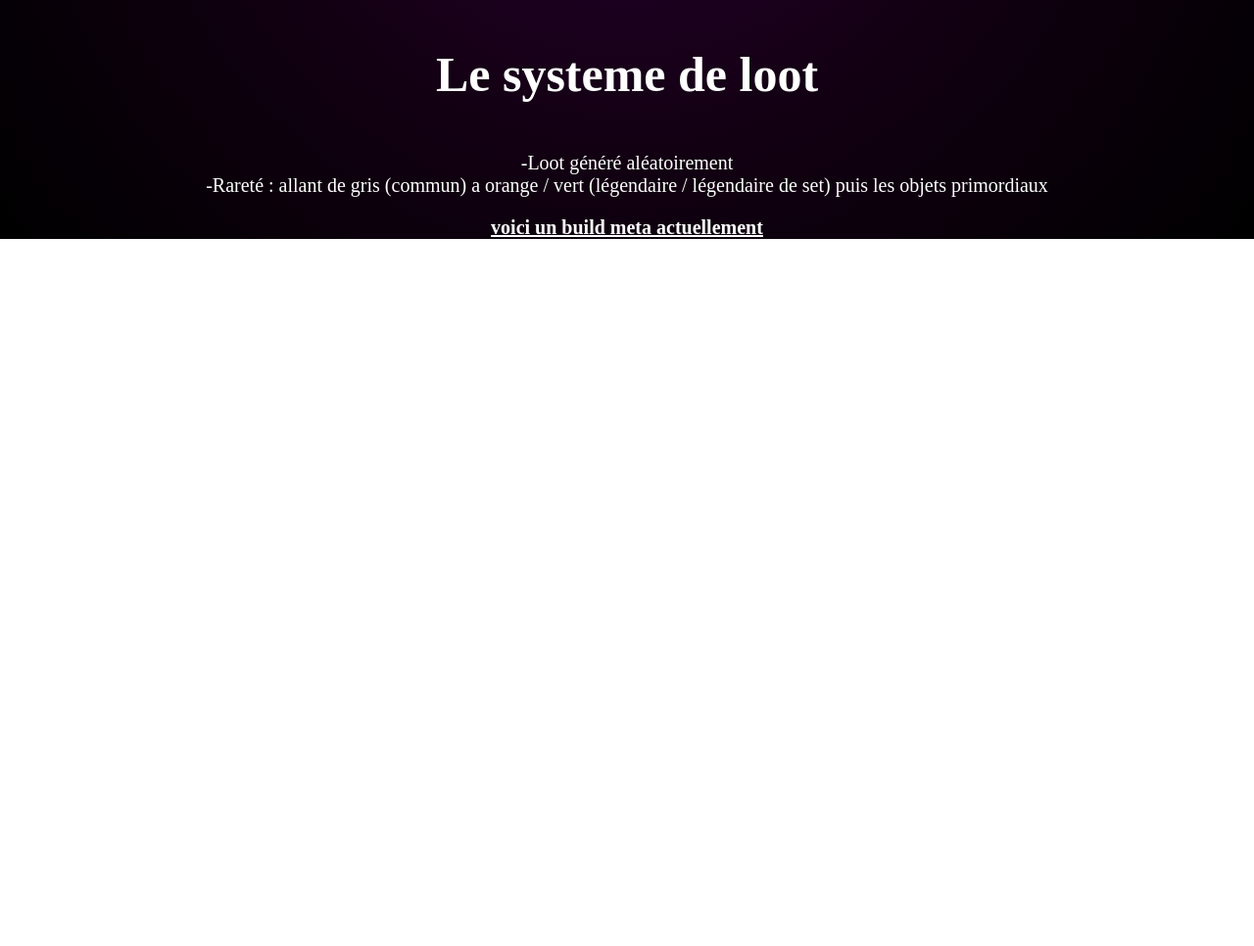
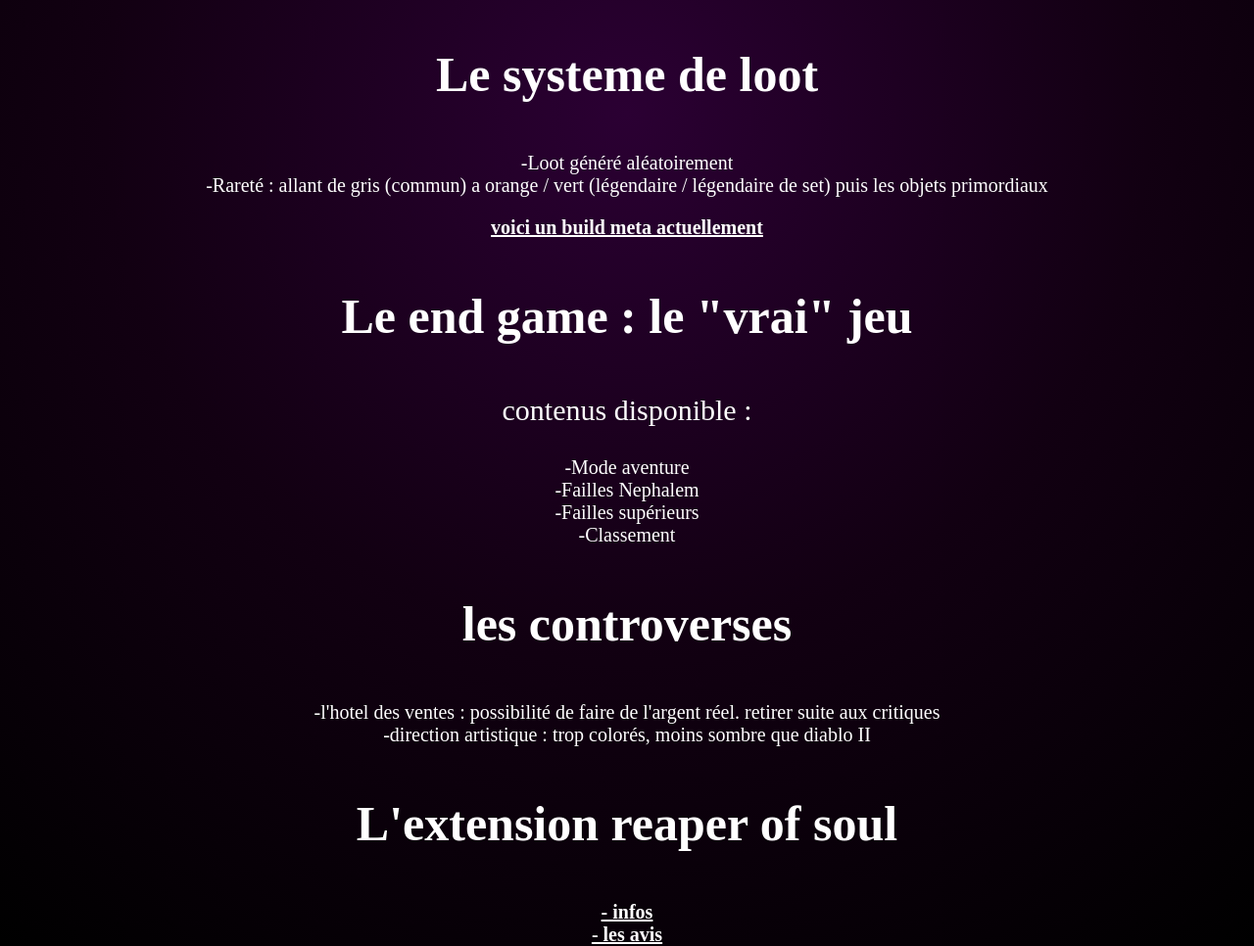
Before and after one commit to lem-33/HTMLproject, a plain HTML site: page diablo III.html in a window 1280 px wide. Shown: the part 734-1700 px from the top of the page at 98% size. Before the commit the page ends 978 px from the top, so only its background shows below. Drawn offline with Linux system fonts and the light colour scheme.

Commit message:
Update diablo III.html

```diff
--- a/diablo III.html
+++ b/diablo III.html
@@ -63,6 +63,26 @@
         </p>
         <a href="build meta.html" class = lien>voici un build meta actuellement</a>
         </def>
-            <script src="" async defer></script>
+        <h3>Le end game : le "vrai" jeu</h3>
+        <p class="endgame"> contenus disponible :</p>
+        <p> -Mode aventure
+            <br>
+            -Failles Nephalem
+            <br>
+            -Failles supérieurs
+            <br>
+            -Classement
+        </p>
+
+        <h3> les controverses </h3>
+        <p> -l'hotel des ventes : possibilité de faire de l'argent réel. retirer suite aux critiques
+            <br>
+            -direction artistique : trop colorés, moins sombre que diablo II
+        </p>
+
+        <h3>L'extension reaper of soul</h3>
+        <a href="https://fr.wikipedia.org/wiki/Diablo_III:_Reaper_of_Souls" class="lien"> - infos </a>
+        <br>
+        <a href="https://www.jeuxvideo.com/jeux/pc/jeu-42194/avis/" class="lien"> - les avis </a>
     </body>
 </html>
```
